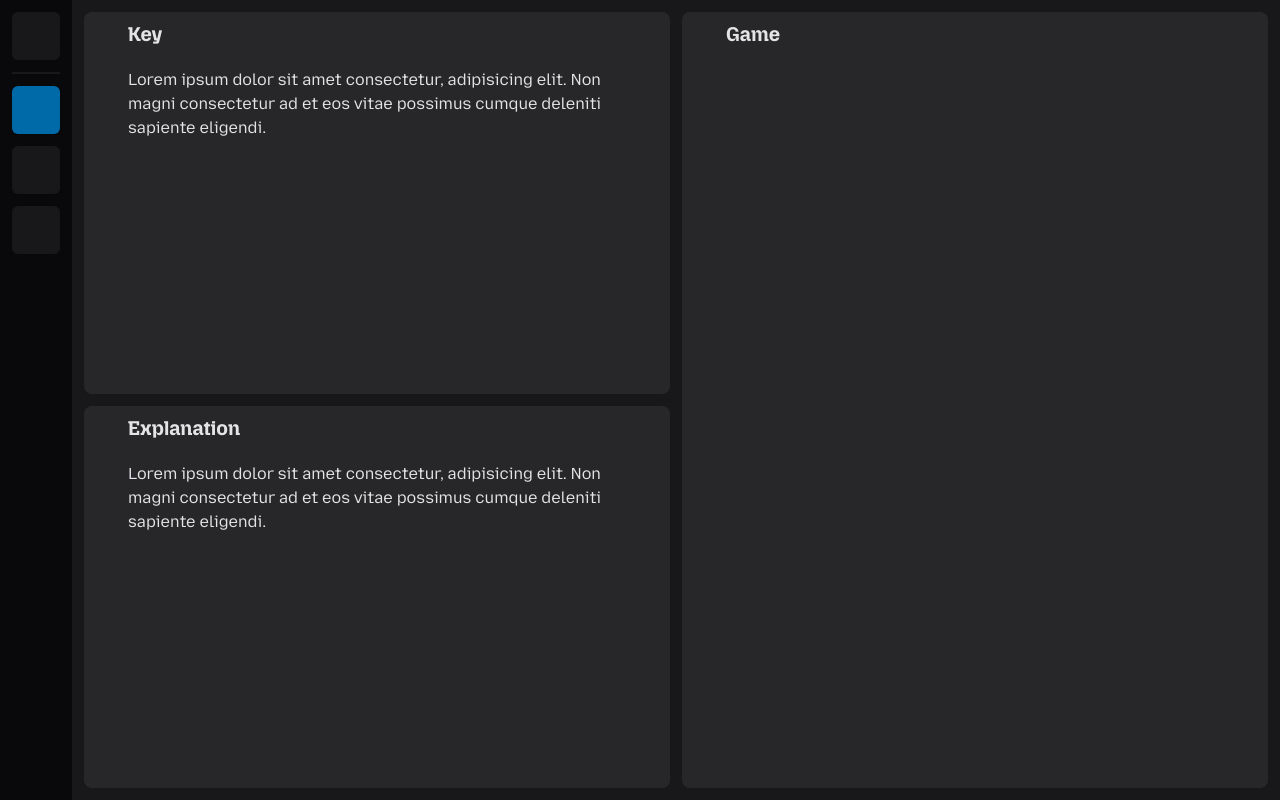
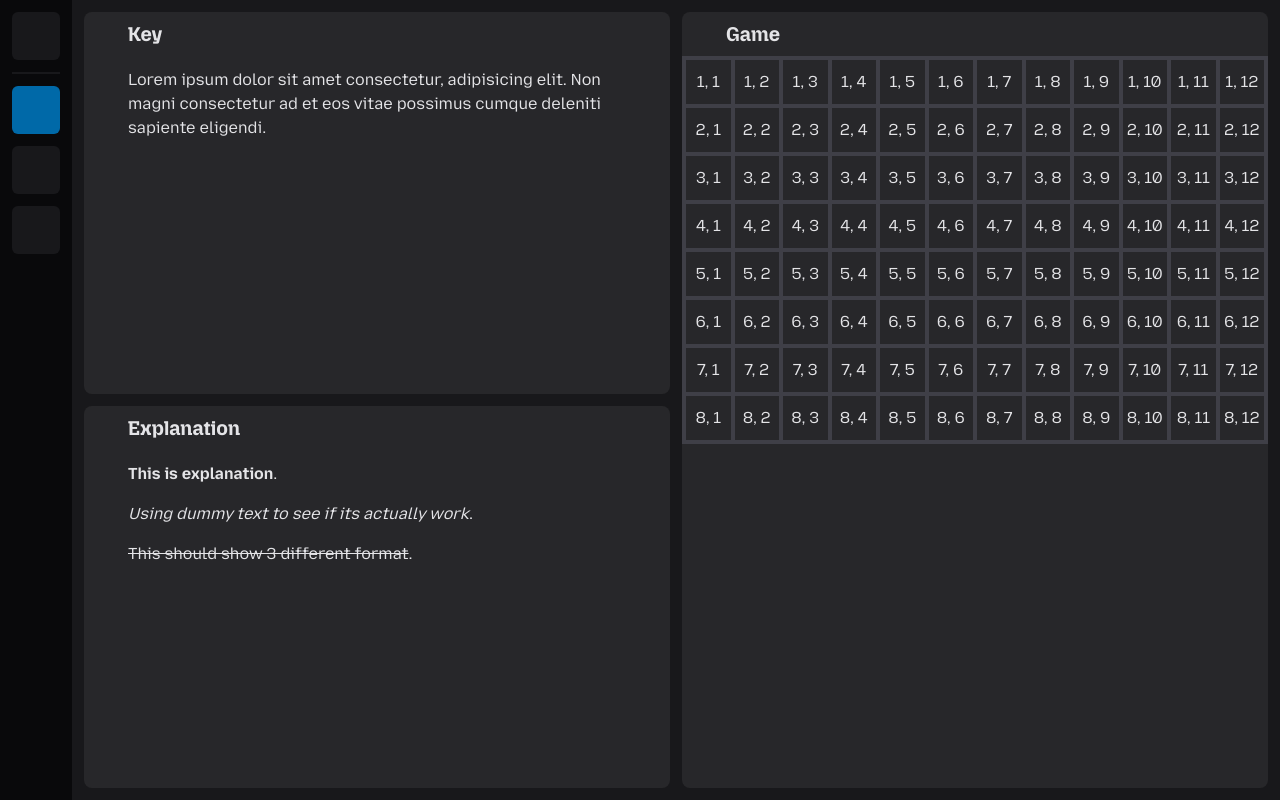
Before and after one commit to gdaffa/proto-simple-js-game, a Vue app: page /game in a window 1280 px wide. Built offline with nearby package versions, Linux system fonts and the light colour scheme; some icons are missing.

Commit message:
dev(page:game): Component management system

```diff
--- /dev/null
+++ b/public/explanation/ExampleExplanation.md
@@ -0,0 +1,5 @@
+**This is explanation**.
+
+*Using dummy text to see if its actually work*.
+
+~~This should show 3 different format~~.
--- a/src/contents/GameView.vue
+++ b/src/contents/GameView.vue
@@ -1,14 +1,20 @@
 <script setup>
-import { reactive, computed } from 'vue'
+import { ref, reactive, computed, defineAsyncComponent } from 'vue'
+import { useRoute } from 'vue-router'
+import MarkdownIt from 'markdown-it'
 import GameSection from '@/components/GameSection.vue'
 
 // =============================================================================
+
+const routeName = useRoute().name.replace(' ', '')
+const mdit = new MarkdownIt()
 
 const isOpen = reactive({
    game: true,
    key: true,
    explanation: true,
 })
+const explanation = ref('')
 
 // =============================================================================
 
@@ -46,6 +52,14 @@ function toggleRightSection() {
 function getLeftSectionClass(section) {
    return $leftSection[isOpen[section] ? 'open' : 'closed']
 }
+
+// =============================================================================
+
+const GameComp = defineAsyncComponent(() => import(`../games/${routeName}Game.vue`))
+
+fetch(`/explanation/${routeName}Explanation.md`)
+   .then((res) => res.text())
+   .then((raw) => (explanation.value = mdit.render(raw)))
 
 // =============================================================================
 
@@ -87,15 +101,13 @@ const $rightSide = computed(() => ({
             @toggle="toggleLeftSection('explanation')"
          >
             <template #title>Explanation</template>
-            <p class="px-11 py-3">
-               Lorem ipsum dolor sit amet consectetur, adipisicing elit. Non magni consectetur ad et
-               eos vitae possimus cumque deleniti sapiente eligendi.
-            </p>
+            <div class="px-11 py-3 [&>*:nth-child(n+2)]:mt-4" v-html="explanation"></div>
          </GameSection>
       </div>
       <div class="row-1 transition-all duration-600" :class="$rightSide">
          <GameSection class="h-full" :isOpen="isOpen.game" @toggle="toggleRightSection">
             <template #title>Game</template>
+            <GameComp />
          </GameSection>
       </div>
    </div>
--- /dev/null
+++ b/src/games/ExampleGame.vue
@@ -0,0 +1,18 @@
+<script setup>
+const [x, y] = [12, 8]
+</script>
+
+<template>
+   <table class="w-full" :style="{ 'aspect-ratio': `${x}/${y}` }">
+      <tr v-for="i in y" :key="i">
+         <td
+            v-for="j in x"
+            :key="j"
+            :style="{ width: `${100 / x}%` }"
+            class="border-4 border-zinc-700 aspect-square text-center"
+         >
+            {{ i }}, {{ j }}
+         </td>
+      </tr>
+   </table>
+</template>
--- a/src/router/game-routes.js
+++ b/src/router/game-routes.js
@@ -2,7 +2,7 @@ const wordList = 'Lorem ipsum dolor sit amet consectetur adipisicing elit'.split
 
 const routes = [...Array(6)].map(() => {
    return {
-      name: `Game ${random(0, 999)}`,
+      name: `Example`,
       path: `/game`,
       component: 'GameView',
       difficulty: random(0, 4),
--- a/src/router/index.js
+++ b/src/router/index.js
@@ -8,7 +8,8 @@ routes.push(...mainRoutes, ...gameRoutes)
 // =============================================================================
 
 routes = routes.map((route) => ({
-   ...route, component: () => import(`../contents/${route.component}.vue`),
+   ...route,
+   component: () => import(`../contents/${route.component}.vue`),
 }))
 
 const router = createRouter({
```
